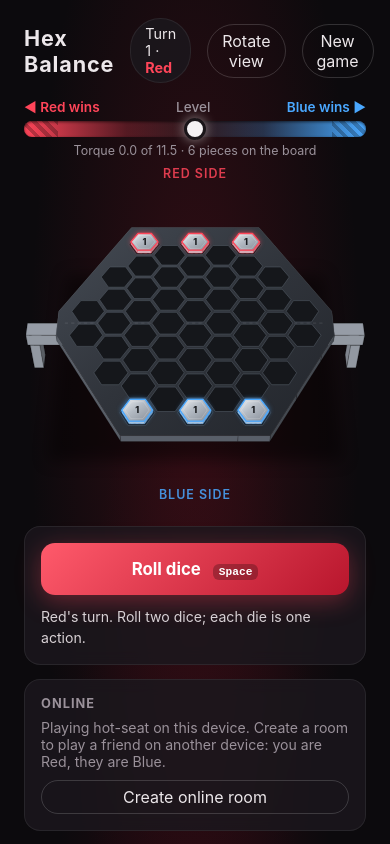
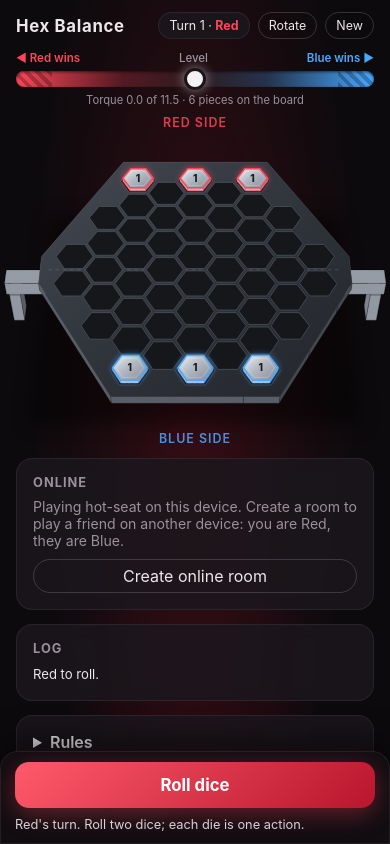
Before and after one commit to Zach-Shirley/hex-balance, a website built with Vite: page index.html in a window 390 px wide. Shown: the top 844 px of the page. Built offline with nearby package versions, Linux system fonts and the light colour scheme.

Commit message:
Phone layout: fixed action bar, compact header, full-width board, share link
Co-Authored-By: Claude Opus 5.5 <noreply@anthropic.com>

```diff
--- a/src/main.ts
+++ b/src/main.ts
@@ -207,6 +207,7 @@ function leaveOnline(rerender = true) {
   }
 }
 
+const canShare = () => typeof navigator.share === 'function' && matchMedia('(hover: none)').matches;
 const inviteLink = () => `${location.origin}${location.pathname}?join=${online.code}`;
 
 // ---------- UI handlers ----------
@@ -407,7 +408,7 @@ function onlinePanel(): string {
     <p class="net-status ${good ? 'ok' : 'pending'}"><span class="dot"></span>${opponent}${online.detail ? ` <span class="muted">${online.detail}</span>` : ''}</p>
     ${
       online.mode === 'host'
-        ? `<label class="invite">Send this link to your friend<span class="invite-row"><input readonly value="${inviteLink()}" /><button class="ghost-btn" data-act="copy">Copy</button></span></label>`
+        ? `<label class="invite">Send this link to your friend<span class="invite-row"><input readonly value="${inviteLink()}" /><button class="ghost-btn" data-act="copy">${canShare() ? 'Share' : 'Copy'}</button></span></label>`
         : ''
     }
     <button class="ghost-btn wide" data-act="leave">Leave online game</button>
@@ -462,8 +463,8 @@ function render() {
     <header class="top">
       <h1>Hex Balance</h1>
       <div class="turn turn-${state.turn}">${turnText}</div>
-      <button class="ghost-btn" data-act="rotate" title="Turn the board around">Rotate view</button>
-      ${online.mode === 'guest' ? '' : '<button class="ghost-btn" data-act="new">New game</button>'}
+      <button class="ghost-btn" data-act="rotate" title="Turn the board around">Rotate<span class="long"> view</span></button>
+      ${online.mode === 'guest' ? '' : '<button class="ghost-btn" data-act="new">New<span class="long"> game</span></button>'}
     </header>
     ${balanceBar()}
     <main class="layout">
@@ -509,6 +510,10 @@ app.addEventListener('click', (event) => {
   if (act === 'host') return startHost();
   if (act === 'leave') return leaveOnline();
   if (act === 'copy') {
+    if (canShare()) {
+      navigator.share({ title: 'Hex Balance', text: 'Join my Hex Balance game', url: inviteLink() }).catch(() => undefined);
+      return;
+    }
     navigator.clipboard?.writeText(inviteLink()).catch(() => undefined);
     el.textContent = 'Copied';
     return;
--- a/src/style.css
+++ b/src/style.css
@@ -21,6 +21,7 @@
 html,
 body {
   margin: 0;
+  overflow-x: hidden;
   min-height: 100%;
   background:
     radial-gradient(ellipse at 50% 35%, rgba(150, 22, 40, 0.28), transparent 60%),
@@ -40,6 +41,7 @@ body {
 }
 
 button {
+  touch-action: manipulation;
   font: inherit;
   color: inherit;
   cursor: pointer;
@@ -242,6 +244,8 @@ button {
 /* ---------- Board ---------- */
 
 .board {
+  touch-action: manipulation;
+  -webkit-tap-highlight-color: transparent;
   display: block;
   width: 100%;
   height: auto;
@@ -714,3 +718,135 @@ details summary {
 .waiting.turn-blue {
   color: var(--blue);
 }
+
+/* ---------- Phones ---------- */
+
+@media (hover: none) {
+  .roll-btn kbd {
+    display: none;
+  }
+}
+
+@media (max-width: 700px) {
+  .long {
+    display: none;
+  }
+  #app {
+    padding: 12px 16px 0;
+  }
+
+  .top {
+    gap: 8px;
+  }
+  .top h1 {
+    font-size: 1.05rem;
+    margin-right: auto;
+    white-space: nowrap;
+  }
+  .turn {
+    margin-left: 0;
+    padding: 5px 10px;
+    font-size: 0.78rem;
+    white-space: nowrap;
+  }
+  .top .ghost-btn {
+    padding: 5px 10px;
+    font-size: 0.78rem;
+    white-space: nowrap;
+  }
+
+  .balance {
+    margin-top: 12px;
+  }
+  .balance-ends {
+    font-size: 0.72rem;
+  }
+  .balance-status {
+    text-align: center;
+    padding: 0 6px;
+  }
+  .balance-meta {
+    font-size: 0.7rem;
+  }
+
+  .layout {
+    gap: 12px;
+  }
+
+  /* Let the board use the full screen width for bigger tap targets. */
+  .tilt {
+    width: calc(100% + 32px);
+    min-width: 0;
+    margin: 0 -16px;
+  }
+
+  /* Keep the dice and instructions on screen while you look at the board. */
+  .actions-panel {
+    position: fixed;
+    left: 0;
+    right: 0;
+    bottom: 0;
+    z-index: 20;
+    border-radius: 18px 18px 0 0;
+    padding: 10px 14px calc(10px + env(safe-area-inset-bottom));
+    background: rgba(18, 14, 18, 0.96);
+    box-shadow: 0 -10px 30px rgba(0, 0, 0, 0.55);
+  }
+  .actions-panel .hint {
+    margin-top: 8px;
+    font-size: 0.8rem;
+    line-height: 1.35;
+  }
+  .roll-btn {
+    padding: 13px;
+  }
+  .dice-row {
+    gap: 8px;
+  }
+  .die {
+    flex-direction: row;
+    align-items: center;
+  }
+  .die-btn {
+    flex: 1;
+    flex-direction: row;
+    justify-content: center;
+    padding: 6px 8px;
+    gap: 8px;
+  }
+  .die-face {
+    width: 34px;
+    height: 34px;
+  }
+  .die-label {
+    font-size: 0.82rem;
+  }
+  .die-note {
+    display: none;
+  }
+  .die.dead .die-label::after {
+    content: ' ✕';
+    color: var(--muted);
+  }
+  .pass-btn {
+    padding: 8px 10px;
+  }
+  .die-used {
+    padding: 0 6px;
+  }
+  .wild-choices {
+    margin-top: 8px;
+  }
+  .waiting {
+    padding: 12px;
+  }
+
+  /* Room for the fixed action bar at the bottom of the page. */
+  .sidebar {
+    padding-bottom: 170px;
+  }
+
+  .result-card {
+    padding: 22px 26px;
+  }
+}
--- a/src/view3d.ts
+++ b/src/view3d.ts
@@ -112,9 +112,9 @@ export const VIEWBOX = (() => {
   }
   const xs = pts.map((p) => p[0]);
   const ys = pts.map((p) => p[1]);
-  const minX = Math.min(...xs) - 60;
-  const minY = Math.min(...ys) - 70;
-  return { x: minX, y: minY, w: Math.max(...xs) + 60 - minX, h: Math.max(...ys) + 70 - minY };
+  const minX = Math.min(...xs) - 64;
+  const minY = Math.min(...ys) - 36;
+  return { x: minX, y: minY, w: Math.max(...xs) + 64 - minX, h: Math.max(...ys) + 30 - minY };
 })();
 
 export function renderBoard(view: BoardView): string {
```
